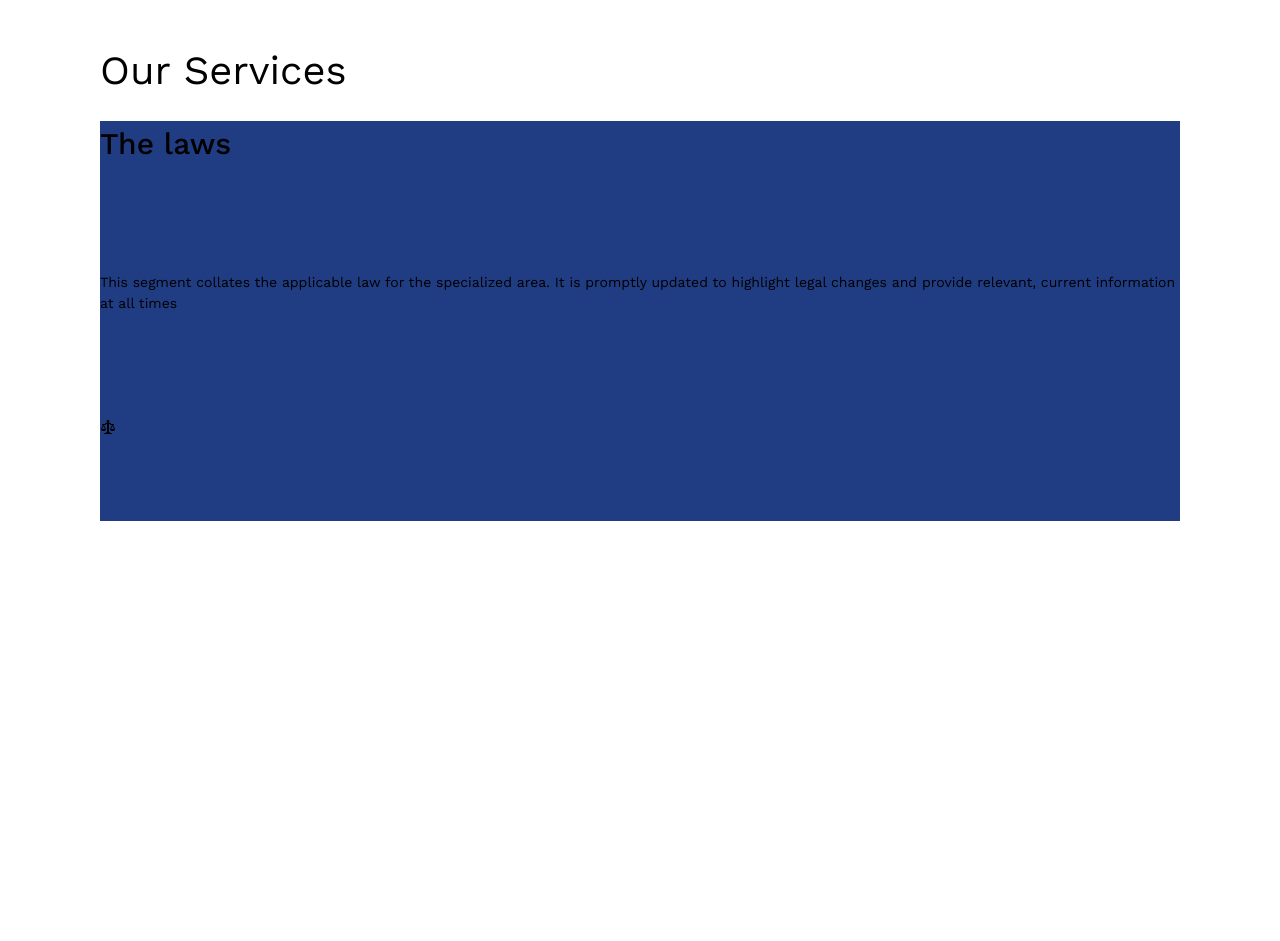
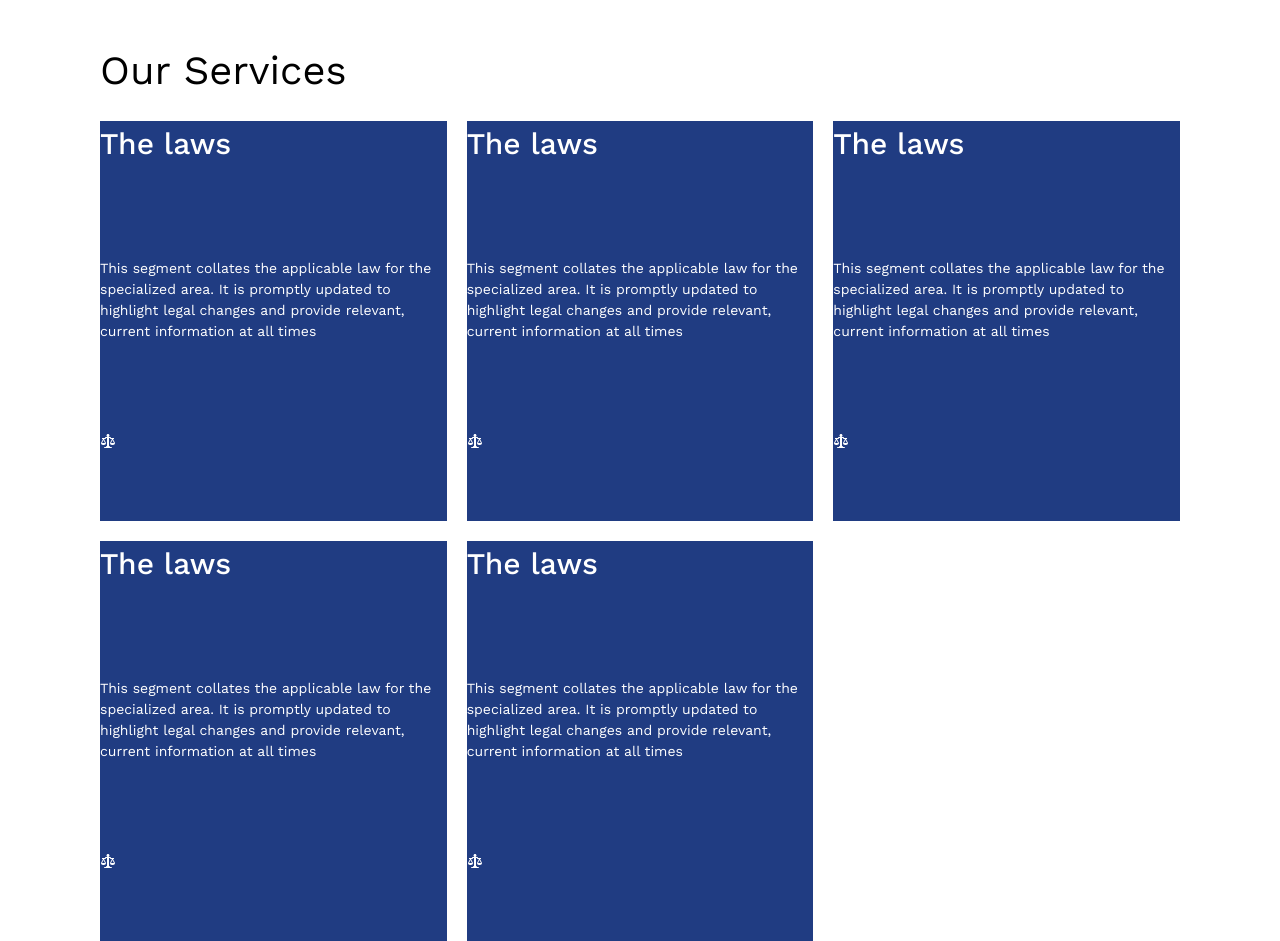
Before and after one commit to Niscolinx/opoko, a React (Vite) app: page /about-us in a window 1280 px wide. Shown: the part 525-1466 px from the top of the page. Before the commit the page ends 1046 px from the top, so only its background shows below. Built offline with nearby package versions, Linux system fonts and the light colour scheme.

Commit message:
working on about us

```diff
--- a/src/pages/AboutUs.tsx
+++ b/src/pages/AboutUs.tsx
@@ -9,9 +9,9 @@ interface Card {
 }
 export const Card = ({ title, description, Icon, bgColor }: Required<Card>) => {
   return (
-    <div className={`h-[40rem] grid gap-8 justify-start ${bgColor}`}>
+    <div className={`h-[40rem] grid gap-8 justify-start ${bgColor} text-white`}>
       <p className="font-medium text-[3rem]">{title}</p>
-      <p className="text-[1.4rem]">{description}</p>
+      <p className="text-[1.4rem] ">{description}</p>
       <p>{Icon}</p>
     </div>
   );
@@ -67,6 +67,38 @@ function AboutUs() {
             Icon={<GoLaw />}
             bgColor={'bg-[#203C82]'}
           />
+          <Card
+            title={'The laws'}
+            description={
+              'This segment collates the applicable law for the specialized area. It is promptly updated to highlight legal changes and provide relevant, current information at all times'
+            }
+            Icon={<GoLaw />}
+            bgColor={'bg-[#203C82]'}
+          />
+          <Card
+            title={'The laws'}
+            description={
+              'This segment collates the applicable law for the specialized area. It is promptly updated to highlight legal changes and provide relevant, current information at all times'
+            }
+            Icon={<GoLaw />}
+            bgColor={'bg-[#203C82]'}
+          />
+          <Card
+            title={'The laws'}
+            description={
+              'This segment collates the applicable law for the specialized area. It is promptly updated to highlight legal changes and provide relevant, current information at all times'
+            }
+            Icon={<GoLaw />}
+            bgColor={'bg-[#203C82]'}
+          />
+          <Card
+            title={'The laws'}
+            description={
+              'This segment collates the applicable law for the specialized area. It is promptly updated to highlight legal changes and provide relevant, current information at all times'
+            }
+            Icon={<GoLaw />}
+            bgColor={'bg-[#203C82]'}
+          />
         </div>
       </div>
     </div>
```
